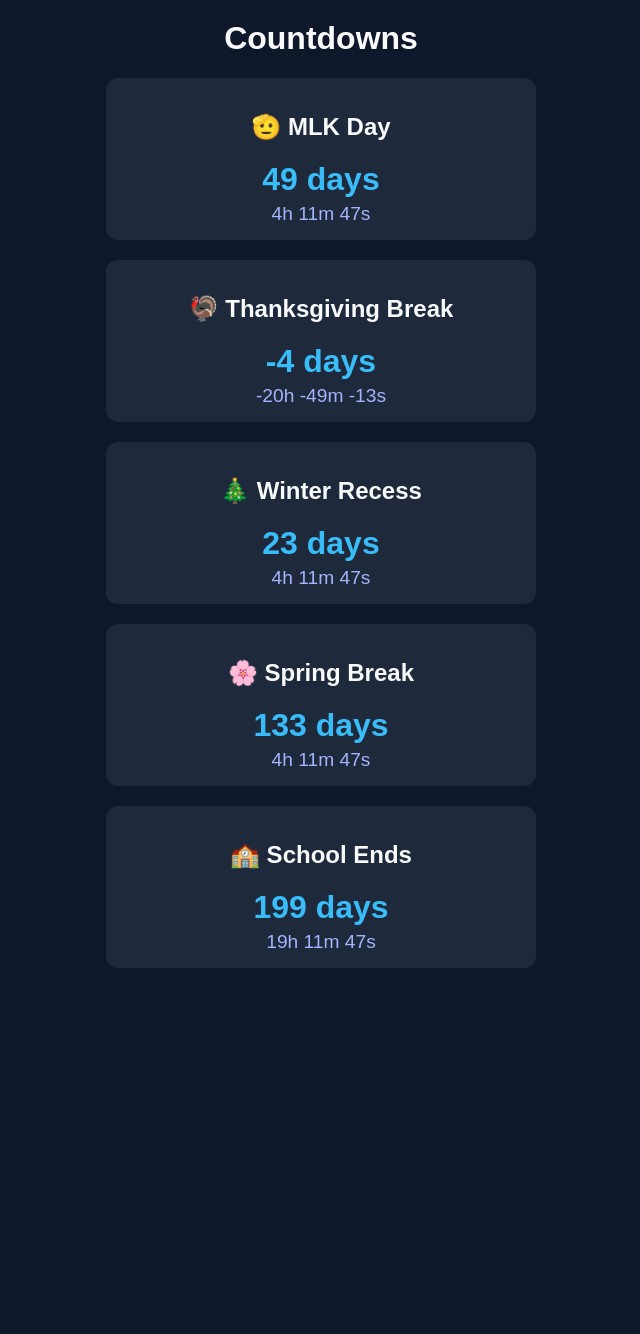
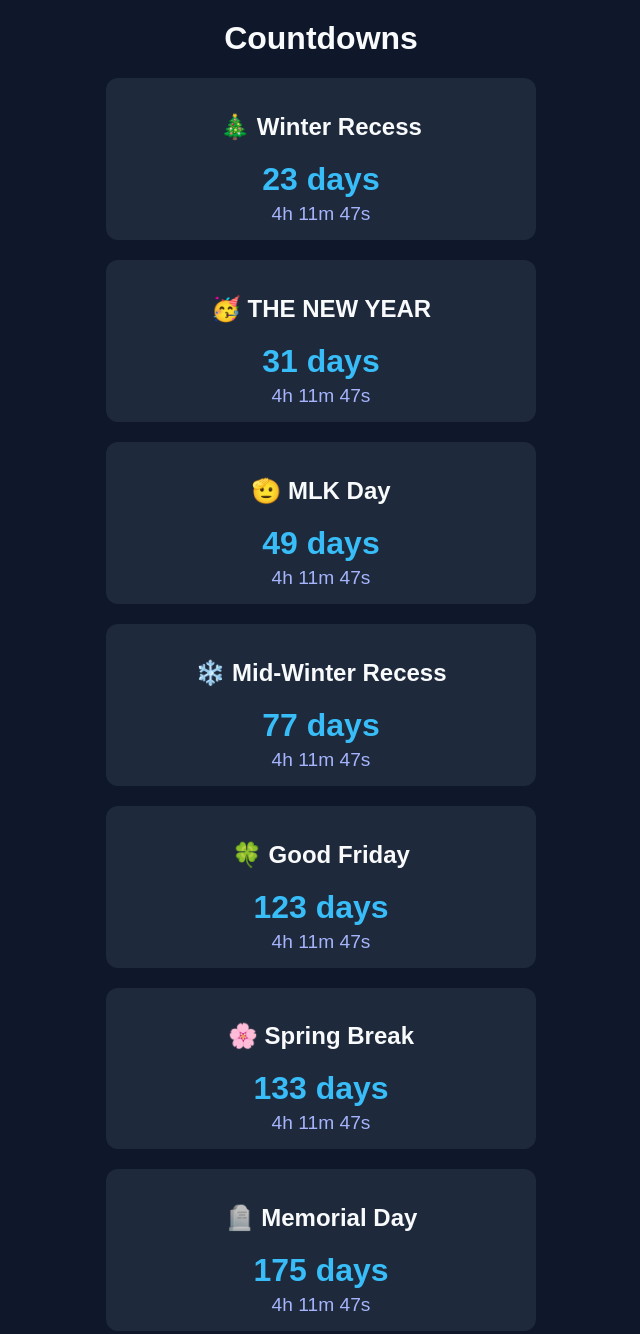
Before and after one commit to Nigeshling/School-Countdown, a plain HTML site: page index.html in a window 1280 px wide. Shown: the top 1334 px of the page, without its empty margins (319-959 px from the left). Before the commit the page ends 988 px from the top, so only its background shows below. Drawn offline with Linux system fonts and the light colour scheme.

Commit message:
index.html

```diff
--- a/index.html
+++ b/index.html
@@ -30,10 +30,13 @@
 
     // Events list, all except School Ends at NY 12AM
     const events = [
+      { name: "🎄 Winter Recess", date: estMidnight(2025, 12, 24) },
+      { name: "🥳 THE NEW YEAR", date: estMidnight(2026, 1, 1) },
       { name: "🫡 MLK Day", date: estMidnight(2026, 1, 19) },
-      { name: "🦃 Thanksgiving Break", date: estMidnight(2025, 11, 27) },
-      { name: "🎄 Winter Recess", date: estMidnight(2025, 12, 24) },
+      { name: "❄️ Mid-Winter Recess", date: estMidnight(2026, 2, 16) },
+      { name: "🍀 Good Friday", date: estMidnight(2026, 4, 3) },
       { name: "🌸 Spring Break", date: estMidnight(2026, 4, 13) },
+      { name: "🪦 Memorial Day", date: estMidnight(2026, 5, 25) },
       { name: "🏫 School Ends", date: estDate(2026, 6, 18, 15) } // 3:00 PM NY time
     ];
 
```
